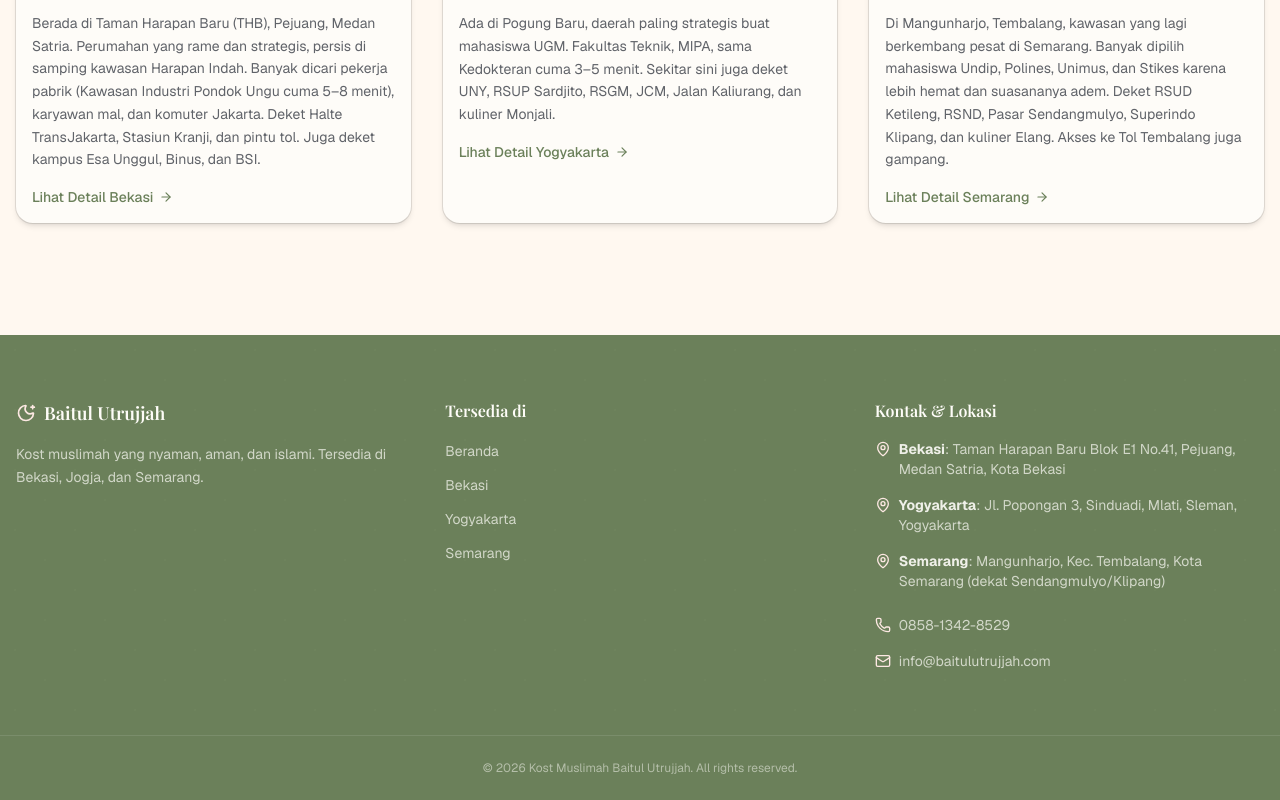
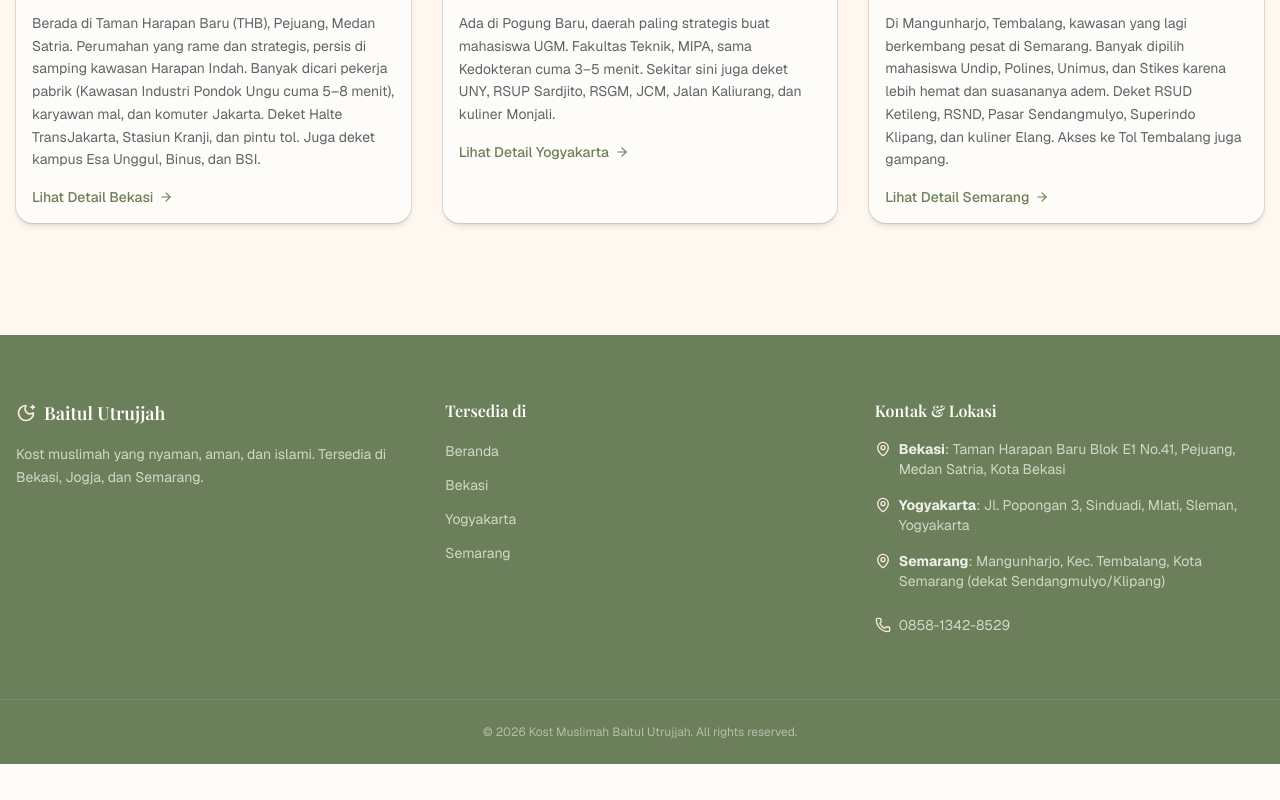
Before and after one commit to thi-web6/kost-baitul-utrujjah, a Next.js app: page / in a window 1280 px wide. Shown: the part 1408-2208 px from the top of the page. After the commit the page ends 2172 px from the top, so only its background shows below. Built offline with nearby package versions, Linux system fonts and the light colour scheme; a web font is replaced by a local one.

Commit message:
fix: remove fake email from footer

```diff
--- a/components/footer.tsx
+++ b/components/footer.tsx
@@ -1,4 +1,4 @@
-import { MoonStar, MapPin, Phone, Mail } from "lucide-react";
+import { MoonStar, MapPin, Phone } from "lucide-react";
 import { CITIES, PHONE_DISPLAY } from "@/lib/data";
 
 const quickLinks = [
@@ -72,15 +72,6 @@ export default function Footer() {
                     {PHONE_DISPLAY}
                   </a>
                 </div>
-                <div className="flex items-center gap-2">
-                  <Mail className="h-4 w-4 shrink-0 text-soft-pink-light" />
-                  <a
-                    href="mailto:info@baitulutrujjah.com"
-                    className="transition-colors hover:text-warm-white"
-                  >
-                    info@baitulutrujjah.com
-                  </a>
-                </div>
               </div>
             </div>
           </div>
```
